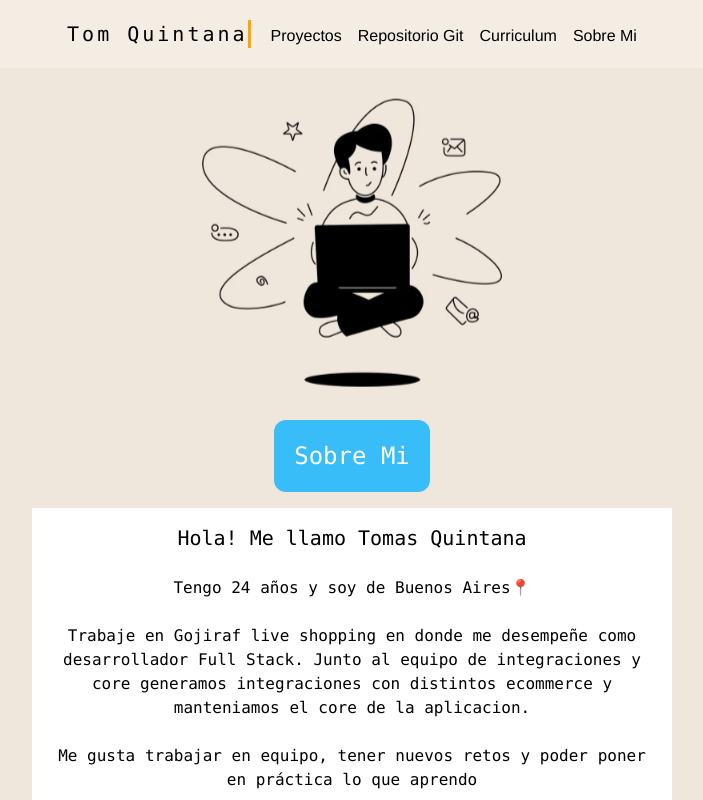
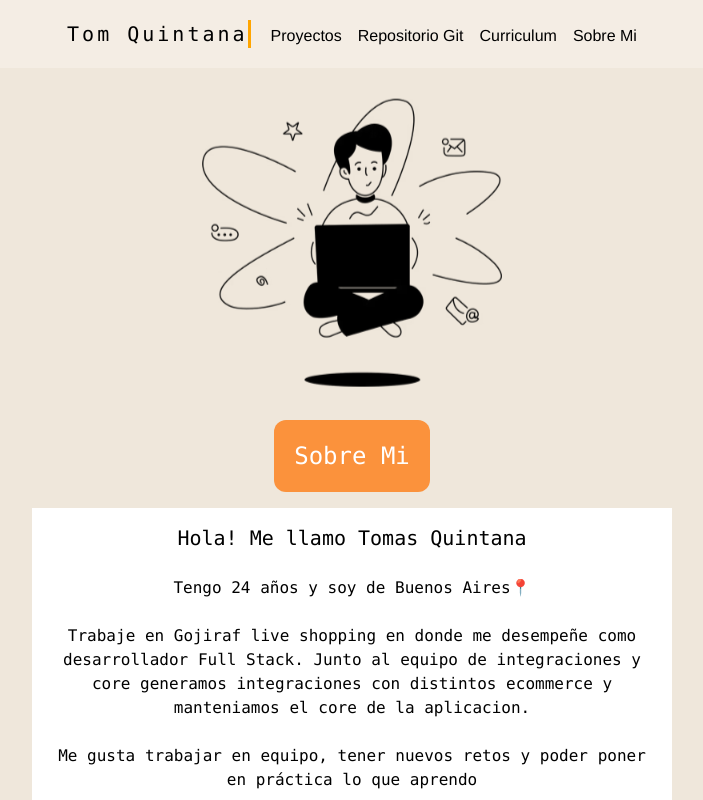
Before and after one commit to TomQuintana/Portfolio-Tom-Quintana, a Next.js app: page /aboutMe in a window 1280 px wide. Shown: the top 800 px of the page, without its empty margins (288-991 px from the left). Built offline with nearby package versions, Linux system fonts and the light colour scheme.

Commit message:
change bg of logotipo

```diff
--- a/src/app/aboutMe/page.tsx
+++ b/src/app/aboutMe/page.tsx
@@ -18,7 +18,7 @@ const page = () => {
         />
       </div>
       <div className=' w-full flex justify-center mt-5'>
-        <div className='bg-sky-400 p-5 rounded-xl logotipo flex justify-center text-white font-mono'>
+        <div className='bg-orange-400 p-5 rounded-xl logotipo flex justify-center text-white font-mono'>
           <h1 className='text-2xl'>
             Sobre Mi
           </h1>
```
